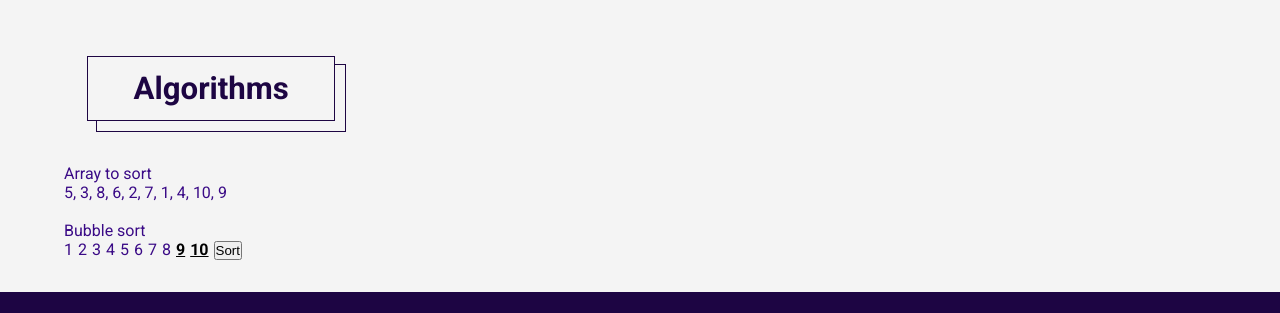
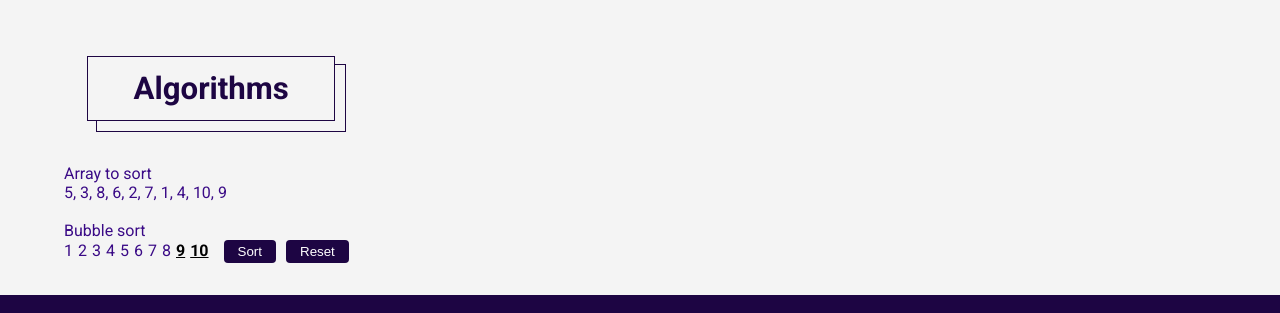
Before and after one commit to Ice-Cap/my-portfolio-website, a React (Create React App) app: page / in a window 1280 px wide. Shown: the top 313 px of the page. Built offline with nearby package versions, Linux system fonts and the light colour scheme.

Commit message:
working on reset

```diff
--- a/src/components/Algorithm.js
+++ b/src/components/Algorithm.js
@@ -12,8 +12,8 @@ function Algorithm(props) {
         swap: false,
         isSorted: false
     });
-    const arrayToSort = [5, 3, 8, 6, 2, 7, 1, 4, 10, 9];
-
+    console.log(props.array);
+    let arrayToSort = props.array;
 
     useEffect(() => {
         bubbleSort(arrayToSort);
@@ -69,7 +69,7 @@ function Algorithm(props) {
         setState((prev) => ({...prev, isSorted: true}));
     }
 
-    display = sortedArray.map((item, index) => {
+    display = arrayToSort.map((item, index) => {
         const isCurrent = index === state.currIndex;
         const isNext = index === state.nextIndex;
         let classes = 'item ';
@@ -77,18 +77,15 @@ function Algorithm(props) {
             classes += 'check-swap';
         }
 
-        return <span className={classes}>{item}</span>;
+        return <span className={classes} key={item + '-' + index}>{item}</span>;
     });
 
     return (
         <>
-            <p>Array to sort</p>
-            {arrayToSort.join(', ')}
-            <br/>
-            <br />
             <p>{props.title}</p>
             {display}
             <button onClick={() => bubbleSort(arrayToSort)}>Sort</button>
+            <button onClick={() => props.reset()}>Reset</button>
         </>
     );
 }
--- a/src/components/Algorithms.js
+++ b/src/components/Algorithms.js
@@ -1,7 +1,12 @@
-import React from 'react';
+import React, { useState } from 'react';
 import Algorithm from './Algorithm';
 
 function Algorithms() {
+    const [arrayToSort, setArrayToSort] = useState([5, 3, 8, 6, 2, 7, 1, 4, 10, 9]);
+
+    function reset() {
+        setArrayToSort([5, 3, 8, 6, 2, 7, 1, 4, 10, 9]);
+    }
 
     return (
         <section id="algos">
@@ -9,7 +14,11 @@ function Algorithms() {
                 <div className="section-heading">
                     <h2>Algorithms</h2>
                 </div>
-                <Algorithm title="Bubble sort" />
+                <p>Array to sort</p>
+                {arrayToSort.join(', ')}
+                <br/>
+                <br />
+                <Algorithm title="Bubble sort" array={arrayToSort} reset={reset}/>
             </div>
         </section>
     );
--- a/src/scss/components/_algos.scss
+++ b/src/scss/components/_algos.scss
@@ -24,4 +24,18 @@
         color: #000;
         text-decoration: underline;
     }
+
+    button {
+        color: #fff;
+        margin-left: 10px;
+        background-color: $primary-color-200;
+        border: none;
+        padding: 4px 14px;
+        border-radius: 4px;
+
+        &:hover {
+            cursor: pointer;
+            background-color: $primary-color-100;
+        }
+    }
 }
```
